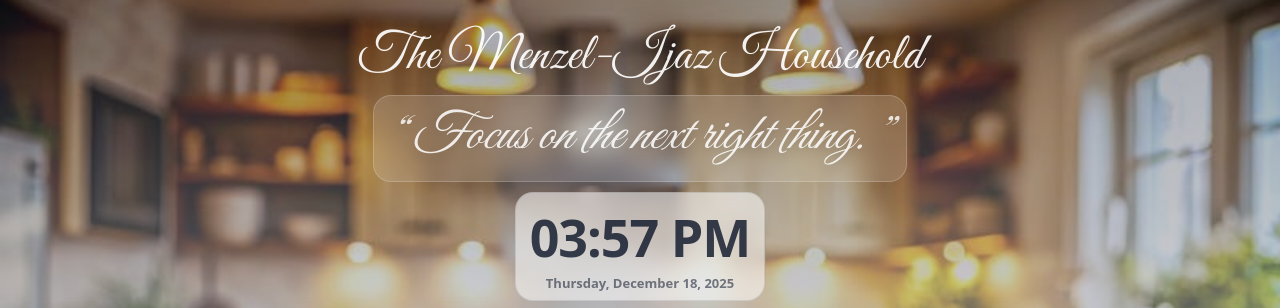
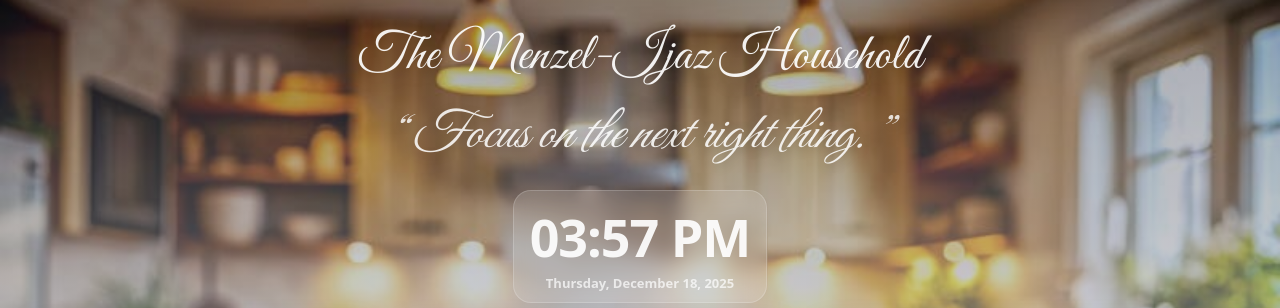
Before and after one commit to siansari11/home-dashboard, a website built with Vite: page index.html in a window 1280 px wide. Shown: the top 308 px of the page. Built offline with nearby package versions, Linux system fonts and the light colour scheme; no server answers.

Commit message:
Header borders

```diff
--- a/src/styles/header.css
+++ b/src/styles/header.css
@@ -11,7 +11,7 @@
 .dashboardHeader__wrap {
   display: flex;
   flex-direction: column;
-  gap: 10px;
+  gap: 12px;
   align-items: center;
   max-width: 900px;
 }
@@ -26,15 +26,13 @@
   margin: 0;
 }
 
-/* Quote block */
+/* ======================
+   Quote block (NO border now)
+   ====================== */
 .quoteBlock {
   max-width: 820px;
-  padding: 8px 14px;
-  border-radius: 18px;
-  background: rgba(255, 255, 255, 0.14);
-  border: 1px solid rgba(255, 255, 255, 0.18);
-  backdrop-filter: blur(10px);
-  -webkit-backdrop-filter: blur(10px);
+  padding: 6px 8px;
+  background: transparent;
 }
 
 .quoteLine {
@@ -56,7 +54,7 @@
   text-align: right;
 }
 
-/* Word-by-word animation (slow exhale) */
+/* Word-by-word animation */
 .quoteWord {
   display: inline-block;
   opacity: 0;
@@ -94,16 +92,20 @@
   }
 }
 
-/* Clock */
+/* ======================
+   Clock (NOW glass + border)
+   ====================== */
 .dashboardClock {
   display: flex;
   flex-direction: column;
   align-items: center;
   gap: 2px;
-  padding: 8px 14px;
+  padding: 10px 16px;
   border-radius: 18px;
-  background: rgba(255, 255, 255, 0.55);
-  border: 1px solid rgba(15, 23, 42, 0.10);
+
+  background: rgba(255, 255, 255, 0.14);
+  border: 1px solid rgba(255, 255, 255, 0.18);
+
   backdrop-filter: blur(10px);
   -webkit-backdrop-filter: blur(10px);
 }
@@ -112,11 +114,11 @@
   font-size: 32px;
   font-weight: 900;
   letter-spacing: -0.02em;
-  color: rgba(15, 23, 42, 0.82);
+  color: rgba(255, 255, 255, 0.92);
 }
 
 .dashboardClock__date {
   font-size: 13px;
   font-weight: 700;
-  color: rgba(15, 23, 42, 0.55);
+  color: rgba(255, 255, 255, 0.70);
 }
```
